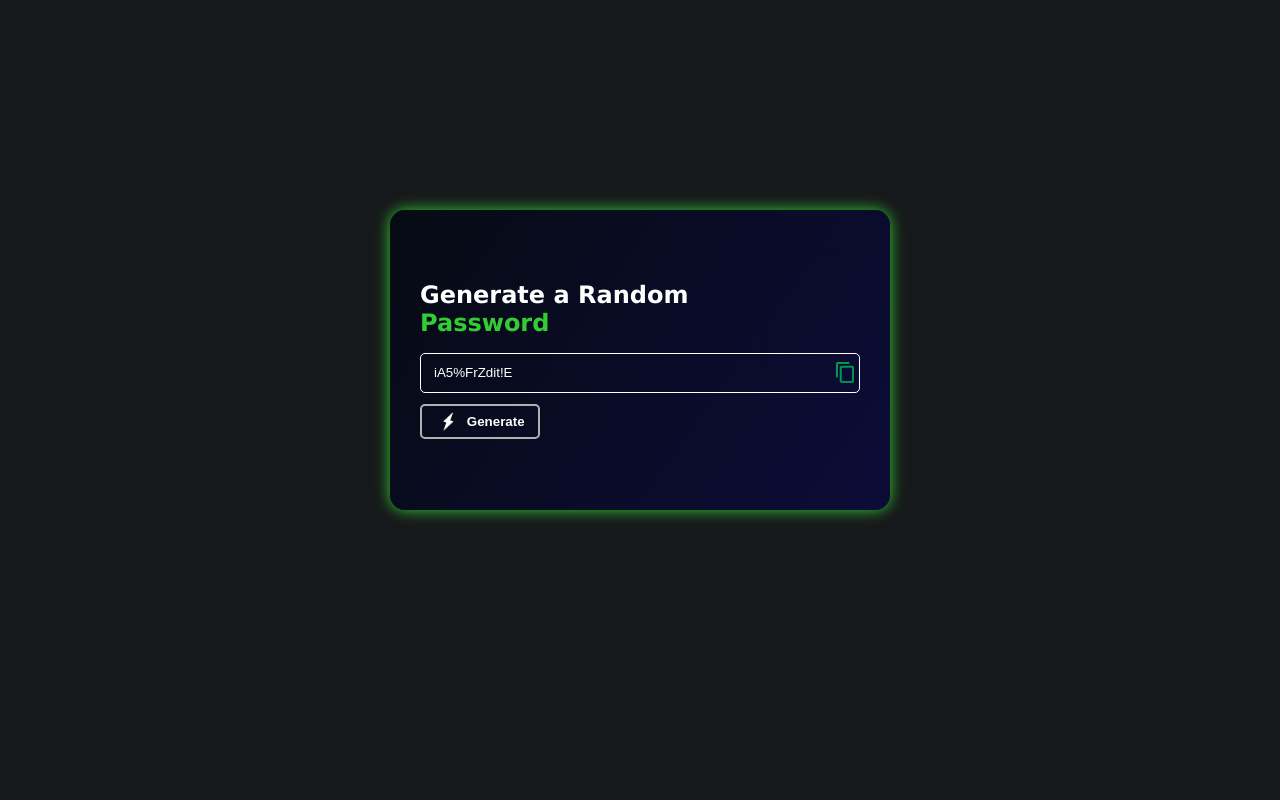
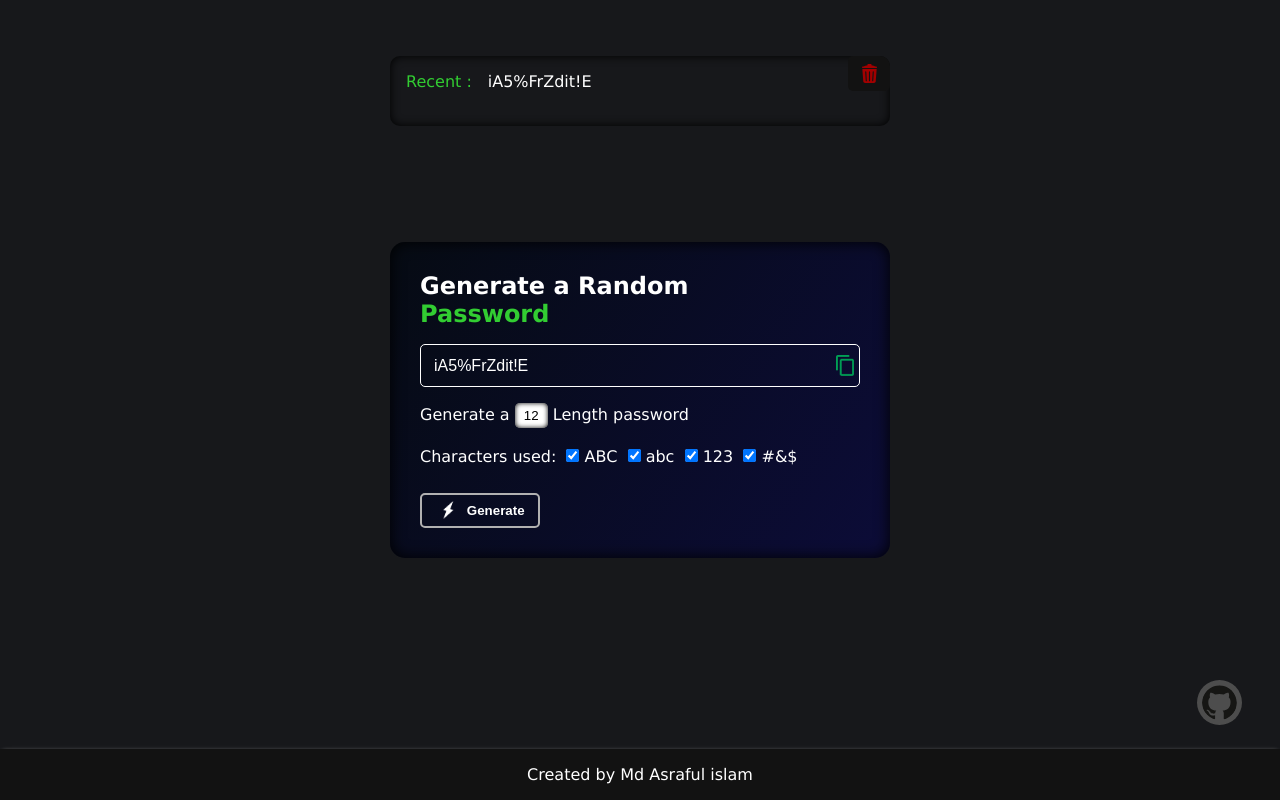
Before and after one commit to search4asraful/passwordGenerator, a plain HTML site: page index.html in a window 1280 px wide. Both pictures are taken after a click on the button "Generate". Drawn offline with Linux system fonts and the light colour scheme.

Commit message:
using Session storage for store and show generated password

```diff
--- a/css/style.css
+++ b/css/style.css
@@ -5,26 +5,30 @@
 }
 body {
   font-family: "Lucida Sans", "Lucida Sans Regular", Verdana, sans-serif;
-  height: 90vh;
-  width: 90%;
+  min-height: 100dvh;
+  width: 100%;
   margin: auto;
   align-items: center;
   background-color: #17181b;
   display: flex;
+  flex-direction: column;
   justify-content: center;
   position: relative;
 }
 #passwordGenerator {
   background-image: linear-gradient(125deg, rgb(6, 11, 19), rgb(12, 12, 56));
   background-repeat: no-repeat;
-  width: 500px;
-  height: 300px;
+  max-width: 500px;
+  width: 95%;
+  min-height: 300px;
   display: flex;
   flex-direction: column;
   justify-content: center;
   padding: 30px;
-  box-shadow: 0 0 15px limegreen;
+  box-shadow: 0 0 15px rgb(0, 0, 0) inset;
   border-radius: 15px;
+  color: #fff;
+  position: relative;
 }
 h2 {
   font-size: 1.5rem;
@@ -42,8 +46,10 @@ h2 span {
   display: flex;
   align-items: center;
   border-radius: 5px;
+  position: relative;
 }
-input {
+.input_field > input {
+  font-size: 1rem;
   color: #fff;
   background-color: transparent;
   width: 100%;
@@ -52,13 +58,31 @@ input {
   outline: none;
   border: none;
 }
-input::placeholder {
+.input_field > input::placeholder {
   color: rgb(144, 159, 144);
   font-weight: 600;
 }
 .input_field img {
   display: none;
   width: 18px;
+}
+#options {
+  margin: 1rem 0;
+}
+#options input[type=number] ,
+input[type=number]::-webkit-inner-spin-button{
+  outline: none;
+  border: none;
+  appearance: none;
+  -webkit-appearance: none;
+  background-color: #fff;
+  box-shadow: 0 0 5px #000 inset;
+  border-radius: 5px;
+  padding: .3rem 0;
+  text-align: center;
+}
+.charSetOption {
+  white-space: nowrap;
 }
 button {
   align-items: center;
@@ -83,28 +107,110 @@ button img {
   width: 0.8rem;
 }
 
-#popup_overlay {
-  background-image: linear-gradient(125deg, rgb(12, 12, 56), rgb(0, 0, 0));
-  background-repeat: no-repeat;
-  border-bottom: 2px solid limegreen;
+#passwordHistory {
+  background-color: #17181b;
+  border-radius: 10px;
+  box-shadow: 0 0 10px #000 inset;
+  color: #fff;
+  display: none;
+  top: 7%;
+  min-height: 0;
+  max-height: 160px;
+  max-width: 500px;
+  overflow-x: auto;
+  padding: 1rem;
+  position: relative;
+  position: absolute;
+  width: 95%;
+}
+#passwordHistory::-webkit-scrollbar{
+  display: none;
+}
+#passwordHistory > h3{
+  padding-bottom: 1rem;
+  font-size: 1.2rem;
+  color: limegreen;
+  display: none;
+}
+#passwordHistory > button {
+  position: absolute;
+  top: 0;
+  right: 0;
+  width: auto;
+  border: none;
+  margin: 0;
+  padding: .7rem;
+  background-color: #121212;
+}
+#passwordHistory button img {
+  width: 1.2rem;
+  margin: 0;
+}
+#passwordList::before {
+  content: "Recent :";
+  color: limegreen;
+}
+#passwordList > span {
+  font-size: 1rem;
+  padding: 1rem;
+}
+
+#popup_overlay::before{
+  content: "";
+  width: 0;
+	height: 0;
+	border-left: 7px solid transparent;
+	border-right: 7px solid transparent;
+	border-top: 10px solid #007d1b;
+  position: absolute;
+  bottom: -8px;
+  right: 10px;
+}
+#popup_overlay{
+  position: absolute;
+  background-color: #007d1b;
+  top: 0px;
+  right: 0;
+  padding: .4rem;
+  font-size: .7rem;
   border-radius: 5px;
-  bottom: 3rem;
-  color: gainsboro;
-  font-weight: 500;
-  line-height: 1.5;
-  max-width: 90%;
+  transition: all .3s ease;
+  visibility: hidden;
   opacity: 0;
-  padding: .5rem 2.5rem;
-  position: fixed;
-  right: -100%;
-  transition: all 0.5s ease;
-  visibility: hidden;
 }
 #popup_overlay.popup_show {
-  right: 5%;
+  top: -40px;
   opacity: 1;
   visibility: visible;
 }
 #popup_overlay span {
-  color: wheat;
+  color: #fff;
 }
+
+footer {
+  position: absolute;
+  bottom: 0;
+  color: #fff;
+  background-color: #121212;
+  width: 100%;
+  text-align: center;
+  padding: 1rem 0;
+  box-shadow: 0 0 5px -3px #fff;
+}
+footer a {
+  text-decoration: none;
+  color: #fff;
+}
+footer a > img {
+  border-radius: 50%;
+  width: 45px;
+  position: absolute;
+  padding: 5px;
+  background-color: #4d4d4d;
+  right: 3%;
+  bottom: 75px;
+  transition: background .5s;
+}
+footer a > img:hover {
+  background-color: #fff;
+}
--- a/index.html
+++ b/index.html
@@ -21,14 +21,45 @@
           alt="Copy icon"
           onfocus="clearThis(this)"
           onclick="copyPassword()"
-        />
+          />
+          <div id="popup_overlay"></div>
+      </div>
+      <div id="options">
+        <label for="length">Generate a <input type="number" id="length" min="1" value="12" max="25"/> Length password</label><br><br>
+        <label>Characters used:</label>&nbsp;
+        <span class="charSetOption">
+          <input type="checkbox" id="uppercase" checked />
+          <label for="uppercase"> ABC</label>&nbsp;
+        </span>
+        <span class="charSetOption">
+          <input type="checkbox" id="lowercase" checked />
+          <label for="lowercase"> abc</label>&nbsp;
+        </span>
+        <span class="charSetOption">
+          <input type="checkbox" id="numbers" checked />
+          <label for="numbers"> 123</label>&nbsp;
+        </span>
+        <span class="charSetOption">
+          <input type="checkbox" id="symbols" checked />
+          <label for="symbols"> #&$</label>
+        </span>
       </div>
       <button onclick="randomPassword()">
         <img src="images/generate.png" alt="lightning icon" />Generate
       </button>
     </div>
 
-    <div id="popup_overlay"></div>
+    <div id="passwordHistory">
+      <h3>Generated passwords</h3>
+      <span id="passwordList"></span>
+      <button type="button" id="remove_pass" onclick="clearHistory()">
+        <img src="images/recycle-bin.svg" alt="recycle-bin" title="Clear history"/>
+      </button>
+    </div>
+    <footer>
+      <p>Created by <a href="https://www.facebook.com/search4asraful">Md Asraful islam</a></p>
+      <a href="https://github.com/search4asraful"><img src="images/github-icon.svg" alt="github"></a>
+    </footer>
     <script src="js/script.js"></script>
   </body>
 </html>
--- a/js/script.js
+++ b/js/script.js
@@ -1,26 +1,48 @@
 const passBox = document.getElementById("password");
 const copyimg = document.querySelector(".input_field img");
+const passwordList = document.getElementById("passwordList");
 
 // remember if using "readonly" attribute on markup than enable and disable not nessecary in JavaScript
 document.getElementById("password").disabled = true;
 
-const lenth = 12;
-const upercase = "ABCDEFGHIJKLMNOPQRSTUVWXYZ";
-const lowercase = "abcdefghijklmnopqrstuvwxyz";
-const number = "1234567890";
-const symbol = "!@#$%^&*()_-+{}[]/";
 
-const allChars = upercase + lowercase + number +symbol;
+function randomPassword(){
+    const length = parseInt(document.getElementById("length").value, 10);
+    const upercase = document.getElementById("uppercase").checked
+      ? "ABCDEFGHIJKLMNOPQRSTUVWXYZ"
+      : "";
+    const lowercase = document.getElementById("lowercase").checked
+      ? "abcdefghijklmnopqrstuvwxyz"
+      : "";
+    const number = document.getElementById("numbers").checked ? "1234567890" : "";
+    const symbol = document.getElementById("symbols").checked
+      ? "!@#$%^&*()_-+{}[]/"
+      : "";
 
-    function randomPassword(){
-        let password = "";
+    const allChars = upercase + lowercase + number +symbol;
 
-        while(lenth > password.length){
+    if (allChars.length === 0) {
+        alert("Please select at least one character set.");
+        return;
+      }
+
+    let password = "";
+
+        while(length > password.length){
             password += allChars[Math.floor(Math.random() * allChars.length)];
         }
+
+        // Store password in session storage
+        let passwordsHistory = JSON.parse(sessionStorage.getItem("passwords")) || [];
+        passwordsHistory.push(password);
+        sessionStorage.setItem("passwords", JSON.stringify(passwordsHistory));
+
         passBox.value = password;
 
         copyimg.style.display = "block";
+
+        // Call display password history function
+        displayPasswordHistory();
     };
 
     function copyPassword(){
@@ -35,7 +57,7 @@ const allChars = upercase + lowercase + number +symbol;
 
         var popup = document.getElementById("popup_overlay");
 
-        popup.innerHTML = "<p>Password copied Successfully <br/> <span>Paste where you want</span></p>";
+        popup.innerHTML = "<span>Copied</span>";
 
         popup.classList.add("popup_show");
         setTimeout(function() {
@@ -44,3 +66,28 @@ const allChars = upercase + lowercase + number +symbol;
             popup.classList.remove("popup_show");
         }, 3000);
     };
+
+    function displayPasswordHistory() {
+        // Retrieve password history from session storage
+        let passwordsHistory = JSON.parse(sessionStorage.getItem("passwords")) || [];
+
+        // Display passwords in the passwordList span
+        passwordList.innerHTML = passwordsHistory
+        .reverse()
+        .map((password) => `<span>${password}</span><br><br>`)
+        .join("");
+
+        if (passwordsHistory.length > 0) {
+            passwordHistory.style.display = "block";
+        }else{
+            passwordHistory.style.display = "none";
+        }
+      }
+      function clearHistory() {
+        // Clear session storage and update password history
+        sessionStorage.removeItem("passwords");
+        displayPasswordHistory();
+      }
+
+    // Display password history on page load
+    displayPasswordHistory();
```
Also changed, not shown: images/github-icon.svg (added), images/recycle-bin.svg (added).
